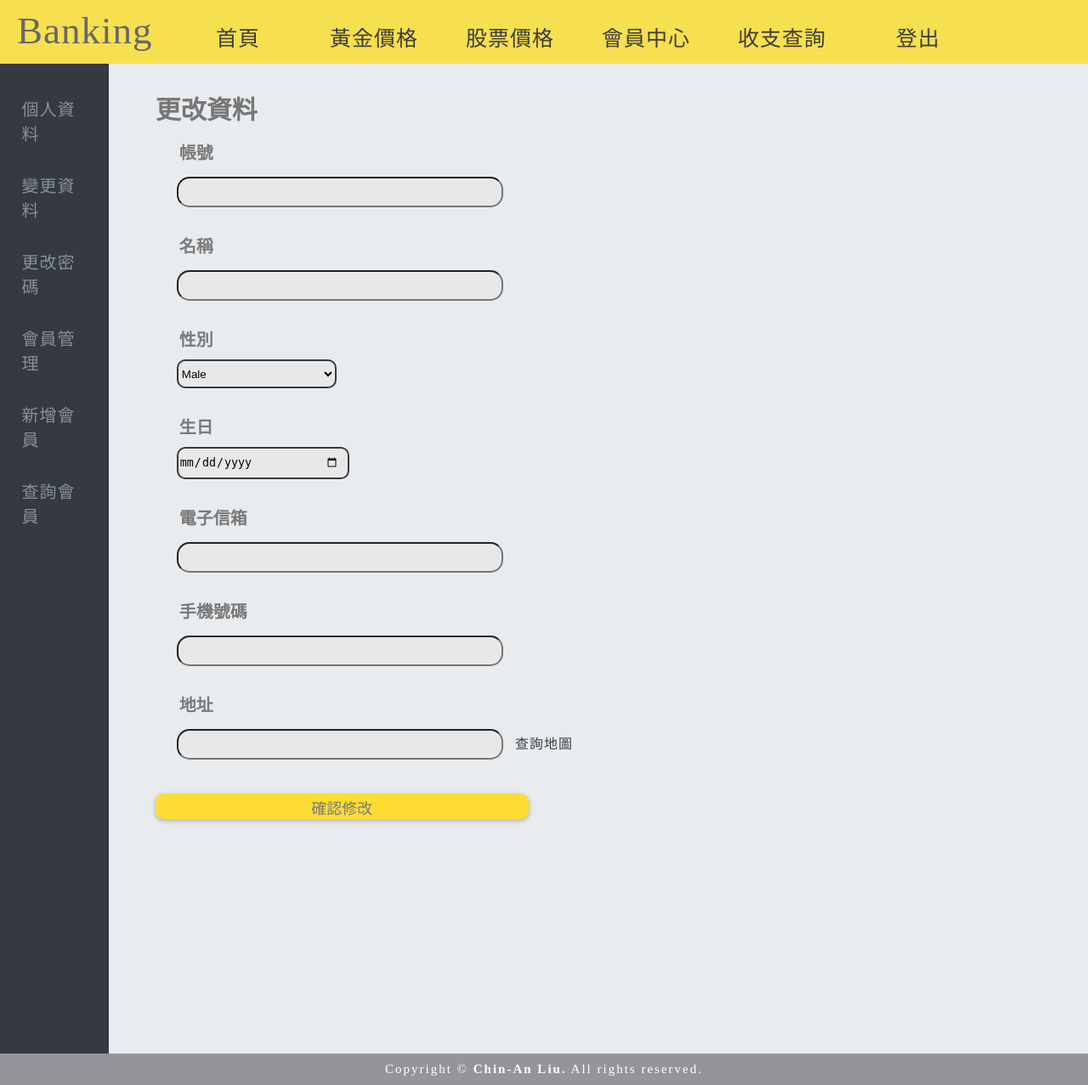
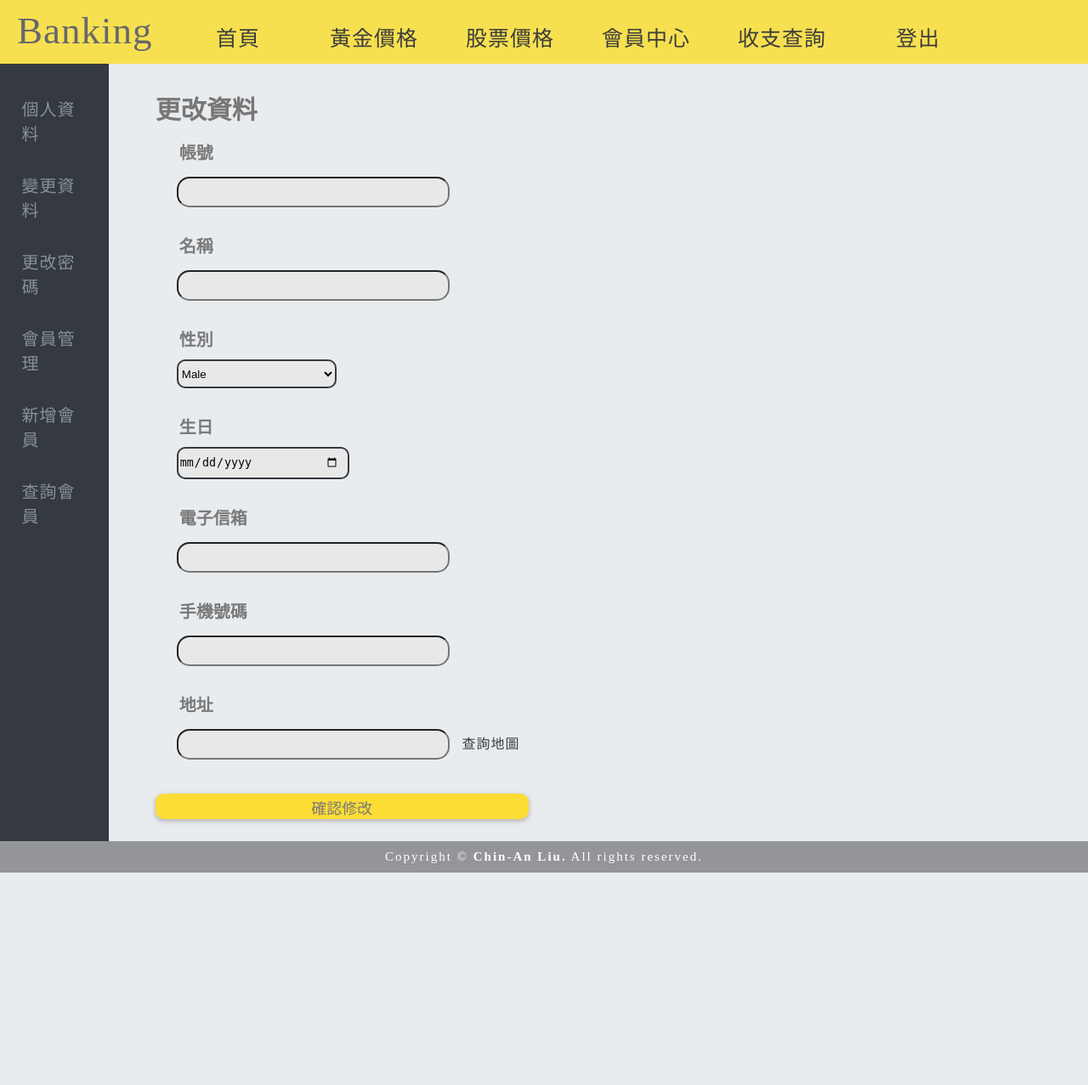
Before and after one commit to hpuV/Banking_web_php, a PHP site: page /editacc.php in a window 1280 px wide. Shown: the whole page at 85% size. After the commit the page ends 1027 px from the top, so only its background shows below. Run offline with PHP 8.4, Linux system fonts and the light colour scheme; the visitor is signed in with stand-in values (Sample User, id 1); data that the repository does not hold is empty.

Commit message:
[doc] css style change1.0

```diff
--- a/css/editaccstyle.css
+++ b/css/editaccstyle.css
@@ -35,7 +35,6 @@
 	float: left;
 	margin-top: 0px;
 	margin-left: 20px;
-	font-size: 25px;
 	font-family: "Source Sans Pro";
 	font-weight: normal;
 	color: #68676D;
@@ -155,7 +154,7 @@
     margin-bottom: 15px;
 	margin-left: 25px;
     height: 30px;
-    width: 60%;
+    width: 50%;
     border-radius: 15px;
     background-color: #E8E8E8;
 	color: #7A7A7A;
@@ -183,7 +182,7 @@
     margin-bottom: 15px;
 	margin-left: 25px;
     height: 30px;
-    width: 60%;
+    width: 50%;
     border-radius: 15px;
     background-color: #E8E8E8;
 	color: #7A7A7A;
@@ -250,7 +249,6 @@
     letter-spacing: 1px;
 	margin-left: 10px;
     border-top-right-radius: 0.25rem;
-    border-top-right-radius: 0.25rem;
 }
 
 .map-link:hover, .map-link:focus {
@@ -287,7 +285,7 @@
 .left_article {
 	background-color: #343a40;
 	width: 10%;
-	height: 1150px;
+	height: 900px;
 	float: left;
 	font-family: "Source Sans Pro";
 	color: #343434;
@@ -365,7 +363,7 @@ body {
 .bg-style1 {
 	color: #000000;
 	width: 70%;
-	height: 1100px;
+	height: 850px;
 	margin-left: 5%;
  }
 
--- a/css/editpwdstyle.css
+++ b/css/editpwdstyle.css
@@ -35,7 +35,6 @@
 	float: left;
 	margin-top: 0px;
 	margin-left: 20px;
-	font-size: 25px;
 	font-family: "Source Sans Pro";
 	font-weight: normal;
 	color: #68676D;
--- a/css/mainpagestyle.css
+++ b/css/mainpagestyle.css
@@ -82,7 +82,6 @@
 	float: left;
 	margin-top: 0px;
 	margin-left: 20px;
-	font-size: 25px;
 	font-family: "Source Sans Pro";
 	font-weight: normal;
 	color: #68676D;
--- a/css/useradmincenterpagestyle.css
+++ b/css/useradmincenterpagestyle.css
@@ -35,7 +35,6 @@
 	float: left;
 	margin-top: 0px;
 	margin-left: 20px;
-	font-size: 25px;
 	font-family: "Source Sans Pro";
 	font-weight: normal;
 	color: #68676D;
--- a/css/useradminmanagestyle.css
+++ b/css/useradminmanagestyle.css
@@ -35,7 +35,6 @@
 	float: left;
 	margin-top: 0px;
 	margin-left: 20px;
-	font-size: 25px;
 	font-family: "Source Sans Pro";
 	font-weight: normal;
 	color: #68676D;
--- a/css/usercenterpagestyle.css
+++ b/css/usercenterpagestyle.css
@@ -35,7 +35,6 @@
 	float: left;
 	margin-top: 0px;
 	margin-left: 20px;
-	font-size: 25px;
 	font-family: "Source Sans Pro";
 	font-weight: normal;
 	color: #68676D;
```
